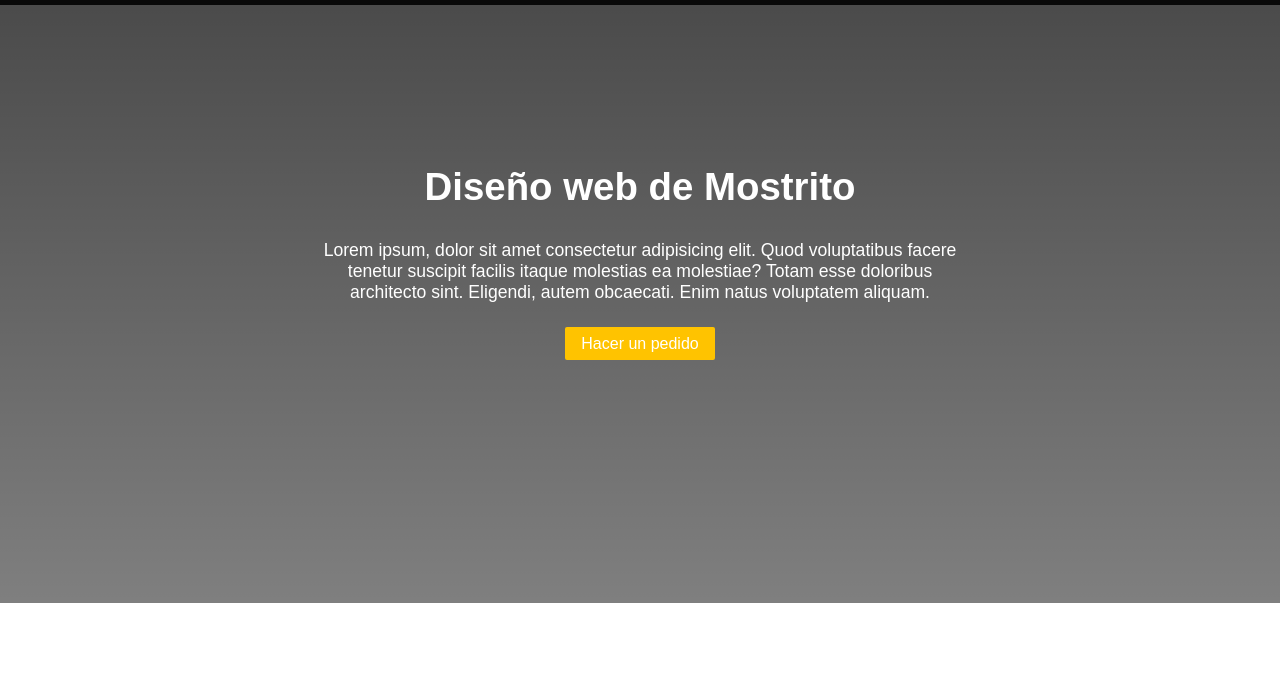
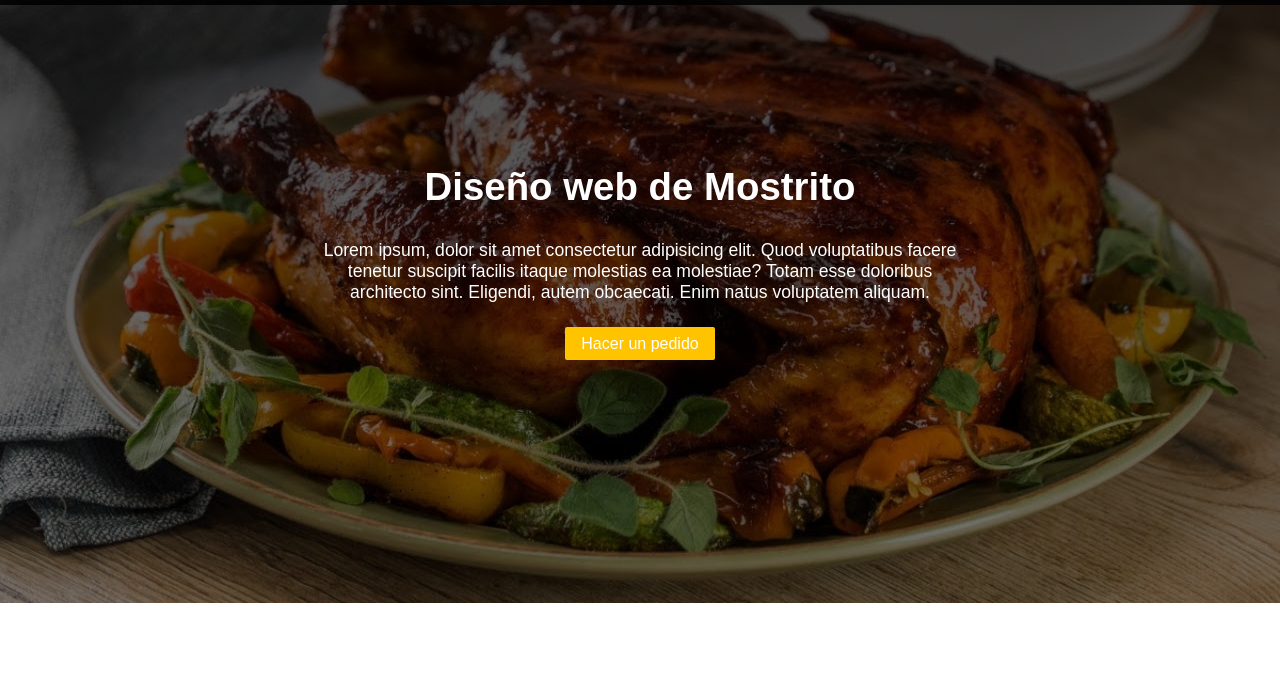
Before and after one commit to MarianPecho/MostritoCkicken, a plain HTML site: page index.html in a window 1280 px wide. Shown: the part 117-800 px from the top of the page. Drawn offline with Linux system fonts and the light colour scheme; the site is published under a folder, as on GitHub Pages, so addresses that start at the root find nothing.

Commit message:
fix(hero section): correct background image path in styles.css

```diff
--- a/assets/css/styles.css
+++ b/assets/css/styles.css
@@ -257,9 +257,8 @@ input#check{
 /* Hero Section HomePage*/
 
 .hero-home-page {
-    background: linear-gradient(to bottom, rgba(0, 0, 0, 0.75), rgba(0, 0, 0, 0.5)), url('/assets/images/img4.jpeg');
-
-    background-size:cover;
+    background: linear-gradient(to bottom, rgba(0, 0, 0, 0.75), rgba(0, 0, 0, 0.5)), url('../images/img4.jpeg');
+    background-size: cover;
     background-repeat: no-repeat;
     background-position: center;
 }
```
